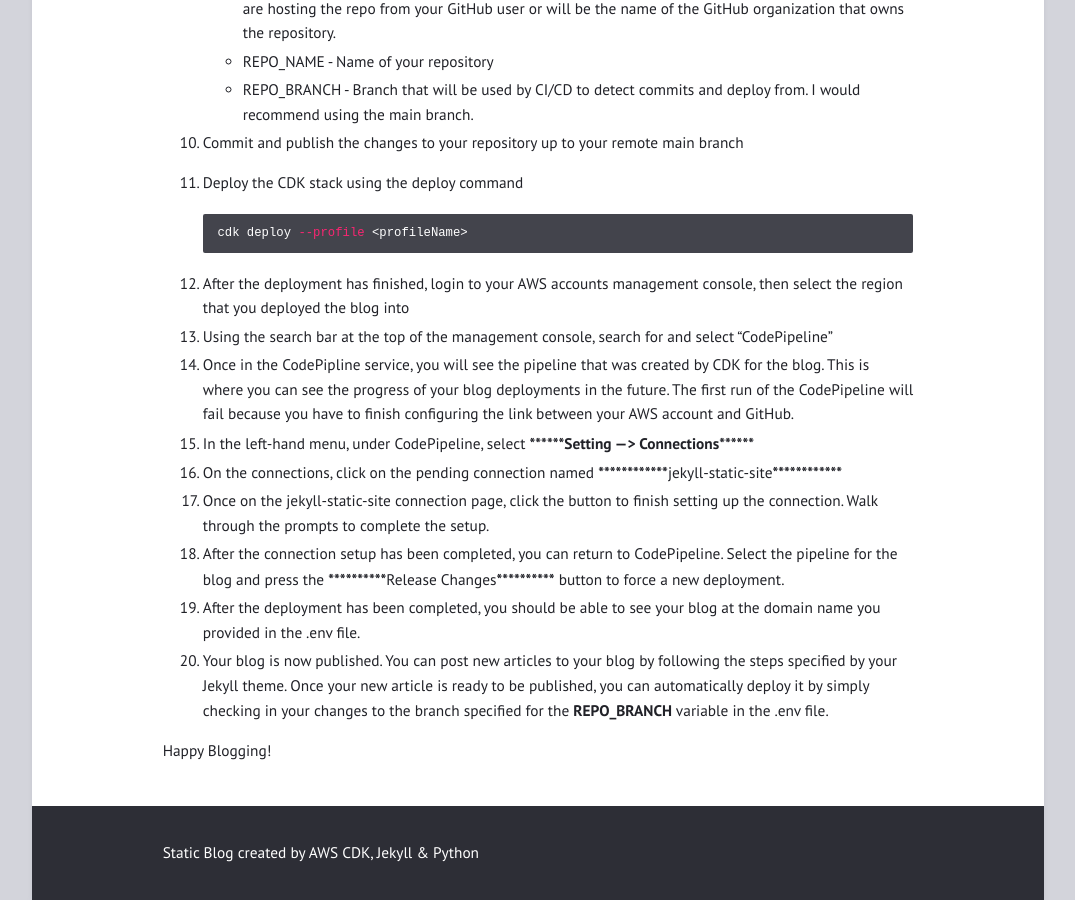
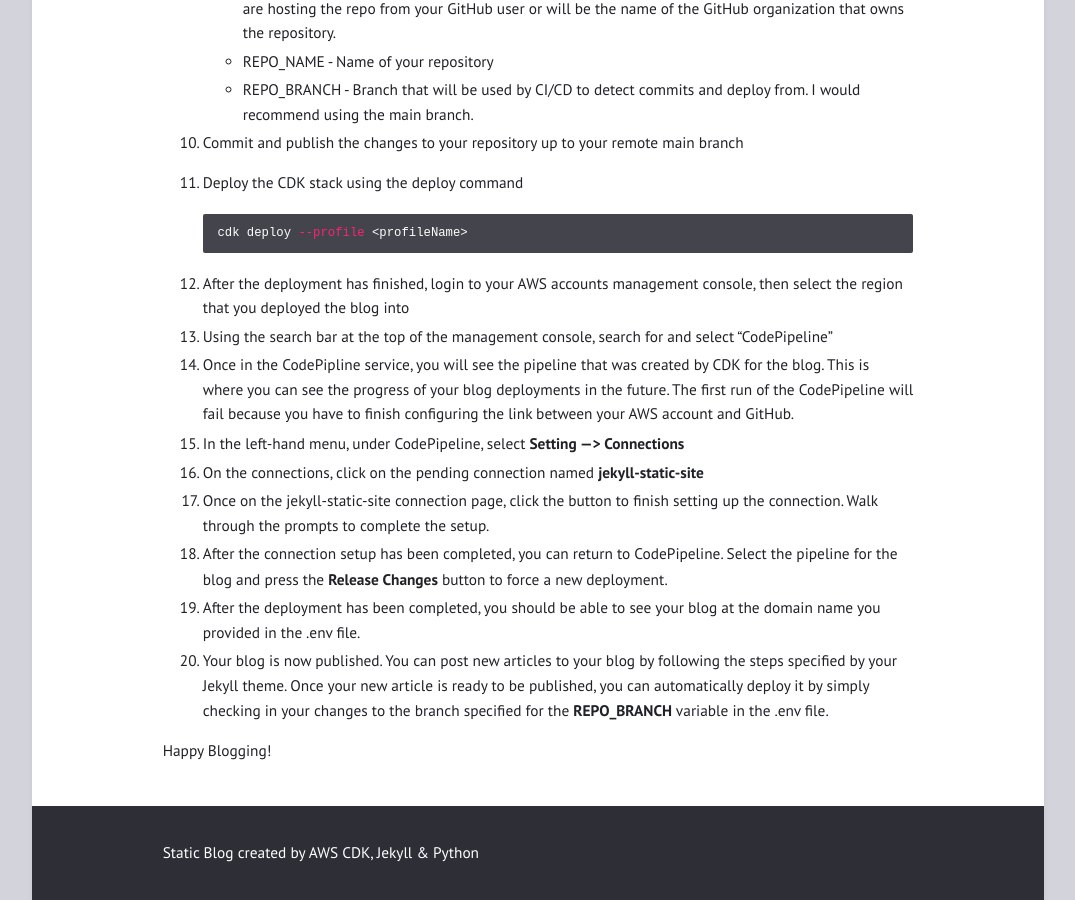
Before and after one commit to cleanslate-technology-group/indyaws-cdk-python-jekyll-blog, a Jekyll site: the page built from blog/_posts/2022-10-25-host-jekyll-aws-cdk-python.md, in a window 1280 px wide and 900 px high, scrolled down 3453 px. Shown: the whole window, without its empty margins (102-1177 px from the left). Built offline with Jekyll 4.4.1, drawn with Linux system fonts in a browser that asks for light colours.

```diff
--- a/blog/_posts/2022-10-25-host-jekyll-aws-cdk-python.md
+++ b/blog/_posts/2022-10-25-host-jekyll-aws-cdk-python.md
@@ -123,10 +123,10 @@ There are several ways that infrastructure can be deployed to AWS, from creating
 12. After the deployment has finished, login to your AWS accounts management console, then select the region that you deployed the blog into
 13. Using the search bar at the top of the management console, search for and select “CodePipeline”
 14. Once in the CodePipline service, you will see the pipeline that was created by CDK for the blog. This is where you can see the progress of your blog deployments in the future. The first run of the CodePipeline will fail because you have to finish configuring the link between your AWS account and GitHub.
-15. In the left-hand menu, under CodePipeline, select ********************Setting —> Connections********************
-16. On the connections, click on the pending connection named ************************************jekyll-static-site************************************
+15. In the left-hand menu, under CodePipeline, select **Setting —> Connections**
+16. On the connections, click on the pending connection named **jekyll-static-site**
 17. Once on the jekyll-static-site connection page, click the button to finish setting up the connection. Walk through the prompts to complete the setup.
-18. After the connection setup has been completed, you can return to CodePipeline. Select the pipeline for the blog and press the ******************************Release Changes****************************** button to force a new deployment.
+18. After the connection setup has been completed, you can return to CodePipeline. Select the pipeline for the blog and press the **Release Changes** button to force a new deployment.
 19. After the deployment has been completed, you should be able to see your blog at the domain name you provided in the .env file.
 20. Your blog is now published. You can post new articles to your blog by following the steps specified by your Jekyll theme. Once your new article is ready to be published, you can automatically deploy it by simply checking in your changes to the branch specified for the **REPO_BRANCH** variable in the .env file.
 
```
